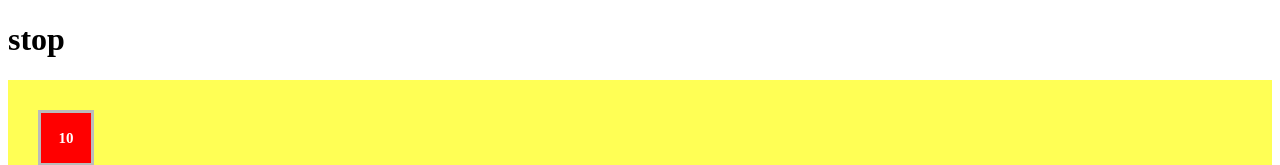
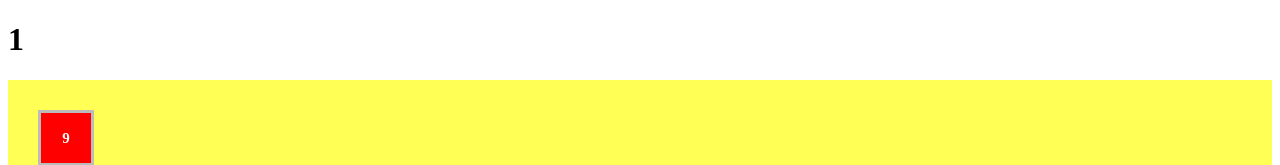
Before and after one commit to marcopestrin/algorithm-lift, a React (Create React App) app: page / in a window 1280 px wide. Shown: the top 165 px of the page. Built offline with nearby package versions, Linux system fonts and the light colour scheme.

Commit message:
add CALL_DOWN into reducer - 02

```diff
--- a/src/actions.js
+++ b/src/actions.js
@@ -1,5 +1,6 @@
 export const CALL_UP = 'CALL_UP'
 export const CALL_DOWN = 'CALL_DOWN'
+export const HANDLER_POSITION = 'HANDLER_POSITION'
 
 export function callUp(calledLevel) {
   return { type: CALL_UP, calledLevel: calledLevel}
@@ -8,3 +9,7 @@ export function callUp(calledLevel) {
 export function callDown(calledLevel) {
   return { type: CALL_DOWN, calledLevel: calledLevel }
 }
+
+export function handlerPosition(currentLevel) {
+  return { type: HANDLER_POSITION, currentLevel:currentLevel}
+}
--- a/src/components/lift.js
+++ b/src/components/lift.js
@@ -1,6 +1,6 @@
 import React from 'react';
 import {connect} from 'react-redux'
-import {callUp, callDown} from '../actions'
+import {callUp, callDown, handlerPosition} from '../actions'
 import './lift.css';
 
 
@@ -10,13 +10,10 @@ class liftComponent extends React.Component {
         super(props);
     }
 
-    componentDidMount(){
+    render() {
 
-    }
-
-    render(currentLevel) {
         var level = [];
-        for (var i = 10; i > 0; i--) {
+        for (var i = 9; i > 0; i--) {
             const thisLevel = i;
             level.push(
                 <div>
@@ -28,7 +25,7 @@ class liftComponent extends React.Component {
         }
         let lift = (
             <div>
-                <div><h1>{this.props.currentLevel.reducer.movement}</h1></div>
+                <div><h1>{this.props.currentLevel.reducer.currentLevel}</h1></div>
                 <div className="Skyscraper">{level}</div>
             </div>
         );
@@ -41,6 +38,7 @@ const mapStateToProps = state => ({
     currentLevel: state
 })
 const mapDispatchToProps = (dispatch) => ({
+    handlerPosition: (currentLevel) => dispatch(handlerPosition),
     callUp: (i) => dispatch(callUp(i.thisLevel)),
     callDown: (i) => dispatch(callDown(i.thisLevel)),
 })
--- a/src/reducers.js
+++ b/src/reducers.js
@@ -1,5 +1,5 @@
 import { combineReducers } from 'redux'
-import {CALL_UP,CALL_DOWN} from './actions'
+import {CALL_UP,CALL_DOWN,HANDLER_POSITION} from './actions'
 
 const initialState = {
     movement: "stop",
@@ -41,8 +41,31 @@ function reducer(state = initialState, action) {
             }else{
                 return Object.assign({}, state, { movement:"GOING UPSTAIRS", nextStopOTR:[lists.newList] });
             }
+
         case CALL_DOWN:
-            return Object.assign({}, state, { movement:"GOING DOWNSTAIRS", nextStopOTR:action.calledLevel  });
+            lists.oldList = state.nextStopOTR;
+            lists.newList.push(action.calledLevel);
+            lists.newList.sort();
+            lists.newList.reverse();
+            lists.newList = uniq(lists.newList);
+            var destination = lists.newList[lists.newList.length - 1];
+
+            if(state.nextStopOTR < action.calledLevel){
+                if(state.nextStopOTR > 1 && state.nextStopOTR < 10){
+                    return Object.assign({}, state, { movement:"GOING DOWNTAIRS", nextStopOTR:[lists.newList], destination:destination });
+                }
+                return Object.assign({}, state, { movement:"GOING DOWNSTAIRS", nextStopOTR:[lists.newList], destination:destination });
+            }else{
+                return Object.assign({}, state, { movement:"GOING DOWNSTAIRS", nextStopOTR:[lists.newList] });
+            }
+
+        case HANDLER_POSITION:
+            var currentLevel = action.currentLevel
+            if(state.movement == "GOING UPSTAIRS") {
+                alert("yess!!") //debuggin!!!
+            }
+            return Object.assign({}, state, {  });
+
         default:
             return state
     }
```
